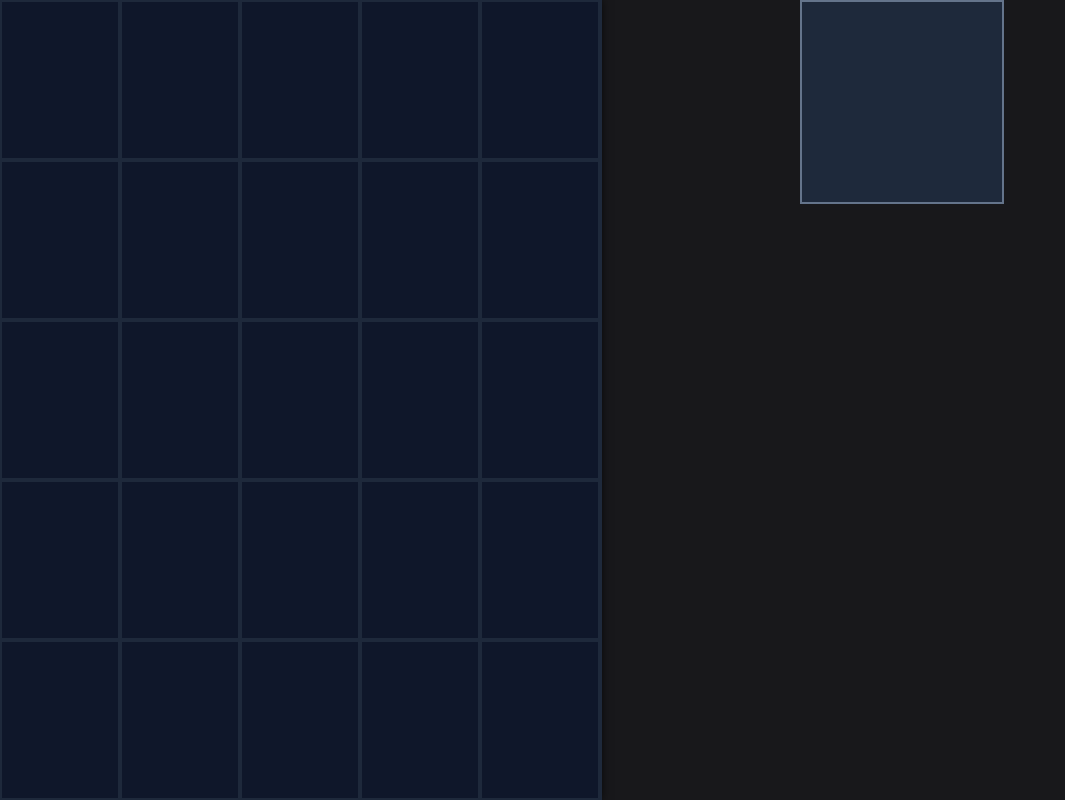
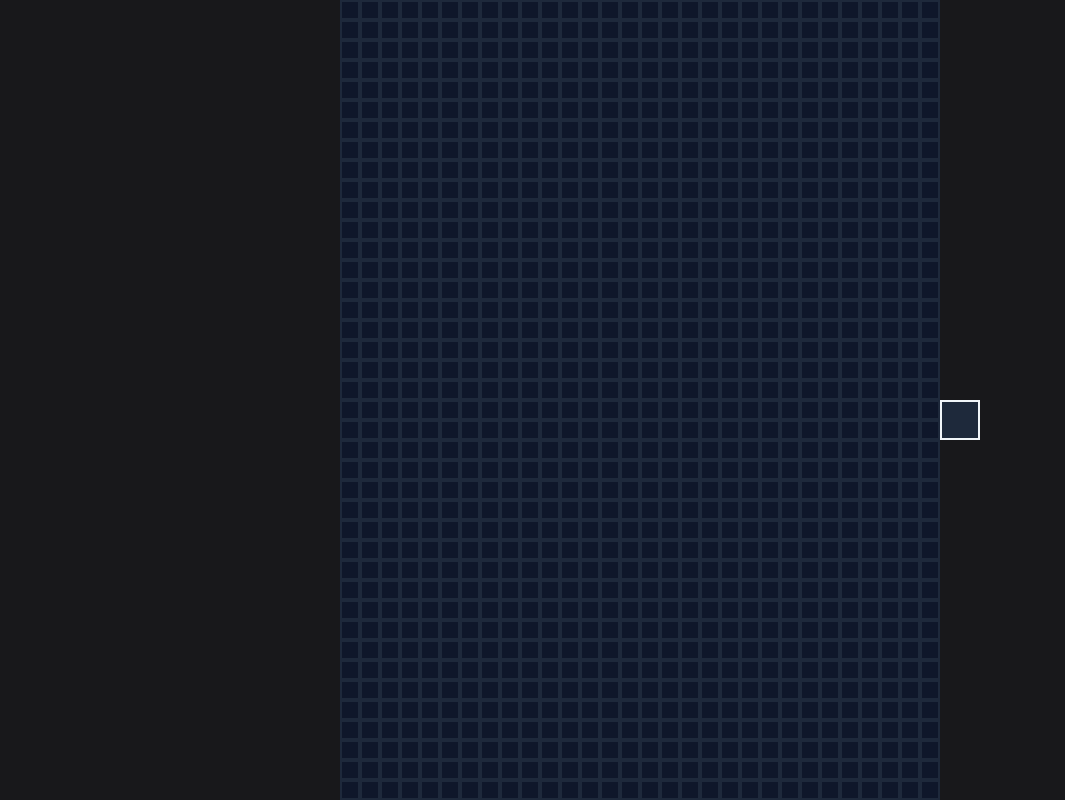
Before and after one commit to nilffej/CozyCanvas, a React (Create React App) app in the folder frontend/: page / in a window 1280 px wide. Shown: the whole page, without its empty margins (0-1065 px from the left). Built offline with nearby package versions, Linux system fonts and the light colour scheme.

Commit message:
Smooth snapping but need to change spawn coords to be relative to the stage

```diff
--- a/frontend/package.json
+++ b/frontend/package.json
@@ -46,5 +46,8 @@
       "last 1 firefox version",
       "last 1 safari version"
     ]
+  },
+  "devDependencies": {
+    "tailwindcss": "^3.3.5"
   }
 }
--- a/frontend/src/Canvas.tsx
+++ b/frontend/src/Canvas.tsx
@@ -1,6 +1,9 @@
 import { useEffect, useState, useRef, createRef } from "react";
 import Draggable from "react-draggable";
 import { Layer, Stage, Shape, Rect } from "react-konva";
+import { Easings } from "konva/lib/Tween";
+import "./index.css";
+import { spawn } from "child_process";
 
 interface Furniture {
   x: number;
@@ -8,8 +11,8 @@ interface Furniture {
   width: number;
   height: number;
   draggable: boolean;
-  fill: string;
-  stroke: string;
+  fill?: string;
+  stroke?: string;
 }
 
 interface Coords {
@@ -17,82 +20,103 @@ interface Coords {
   y: number;
 }
 
+// =======================
+// CANVAS PARAMS
+// =======================
+
+const gridSize = 20;
 const width = 600;
 const height = 800;
-const cols = 5;
-const rows = 5;
+const cols = height / gridSize;
+const rows = width / gridSize;
 
-export default function Canvas({}) {
+export default function Canvas() {
   const [furniture, setFurniture] = useState<Furniture[]>([]);
 
   const [refs, setRefs] = useState<any[]>([]);
 
-  // MouseCoords relative to Canvas
-  const [mouseCoords, setMouseCoords] = useState<Coords>({ x: 0, y: 0 });
+  const [dragging, setDragging] = useState<boolean>(false);
 
-  // Spawner Original Coords for mind check
-  const [spawnerCoords, setSpawnerCoords] = useState<Coords>({x: 0, y: 0});
-  const spawnerRef = useRef(null);
+  // To avoid DOM Errors, attach to Draggable component
+  const nodeRef = useRef(null);
 
-  const spawnWidth = 200;
+  // To get coords of stage
+  const anchorRef = useRef(null);
 
-  // const spawnFurniture = (e: any) => {
-  //   setMouseCoords({
-  //     x: e.evt.clientX - 100,
-  //     y: e.evt.clientY - 100,
-  //   });
+  // Size of a furniture square in sidebar
+  const displayWidth = 40;
 
-  //   const newRect: Furniture = {
-  //     x: e.evt.clientX - 100,
-  //     y: e.evt.clientY - 100,
-  //     width: 200,
-  //     height: 200,
-  //     draggable: true,
-  //     fill: "#1e293b",
-  //     stroke: "#64748b",
-  //   };
+  // Size of a furniture square when spawned
+  const spawnWidth = 300;
 
-  //   setFurniture([...furniture, newRect]);
-  //   setRefs([...refs, createRef()]);
-  // };
+  // ****NOTE****
+  // Mouse event coords are based on mouse -> need to calculate rect coords
+  // Rect Coords are on top left corner
+
+  const onFurnDragEnd = (e: any) => {
+    console.log(anchorRef);
+    console.log(e.target.attrs.x);
+
+    let id = Number(e.target.attrs.id);
+
+    // These coords are relevant to stage
+    let x = e.target.attrs.x;
+    let y = e.target.attrs.y;
+
+    if (x < 0) {
+      x = 0;
+    } else if (x + spawnWidth > width) {
+      x = width - spawnWidth;
+    } else {
+      let modX = x % gridSize;
+      x = x - modX + Math.round(modX / gridSize) * gridSize;
+    }
+
+    if (y < 0) {
+      y = 0;
+    } else if (y + spawnWidth > height) {
+      y = height - spawnWidth;
+    } else {
+      let modY = y % gridSize;
+      y = y - modY + Math.round(modY / gridSize) * gridSize;
+    }
+
+    refs[id]?.current.to({ x: x, y: y, easing: Easings.EaseInOut, duration: .5 });
+  };
+
+  const onDragStart = (e: any) => {
+    setDragging(true);
+  };
+
+  const onDragEnd = (e: any, data: any) => {
+    setDragging(false);
+    let dragStartCoords: Coords = {
+      x: e.pageX - e.layerX,
+      y: e.pageY - e.layerY,
+    };
+    console.log(e);
+    // console.log(dragStartCoords.x, dragStartCoords.y)
+
+    let dragEndCoords: Coords = {
+      x: dragStartCoords.x + data.x,
+      y: dragStartCoords.y + data.y,
+    };
 
 
-  const onFurnDragEnd = (e: any) => {
-    console.log(e)
-
-    let id = Number(e.target.attrs.id)
-    console.log(refs[id])
-
-
-    // Client Coords are based on mouse
-    // Rect Coords are on top left corner
-
-    let x = e.evt.clientX - 100;
-    let y = e.evt.clientY - 100;
-
-    x = x - (x % 20);
-    y = y - (y % 20);
-
-    refs[id]?.current.to({x: x, y: y})
-
-    console.log(x, y);
-}
-
-
-  const onDragEnd = (e:any, data:any) => {
-    // console.log(e, data);
-
-    // If out of bounds of canvas, then don't make anything
-    if (e.screenX > 800|| e.screenY > 800 ){
+    // If box limits are out of bounds of canvas, then don't make anything
+    if (
+      dragEndCoords.x + spawnWidth > 600 ||
+      dragEndCoords.y + spawnWidth > 800
+    ) {
       return;
     }
 
     // Might need to adjust spawn coords if we edit dimensions of the Canvas
     const newRect: Furniture = {
-      x: e.pageX - 100,
-      y: e.pageY - 100,
-      width: 200,
-      height: 200,
+      x: dragEndCoords.x,
+      y: dragEndCoords.y,
+      width: spawnWidth,
+      height: spawnWidth,
       draggable: true,
       fill: "#1e293b",
       stroke: "#64748b",
@@ -100,8 +124,9 @@ export default function Canvas({}) {
 
     setFurniture([...furniture, newRect]);
     setRefs([...refs, createRef()]);
-  }
+  };
 
+  // ** DEBUGGING USE** //
   useEffect(() => {
     // console.log(furniture);
     // console.log(refs);
@@ -110,15 +135,38 @@ export default function Canvas({}) {
     // console.log(furniture);
   }, [furniture]);
 
+  // Handling spawning and snapping of a new furniture item
+  useEffect(() => {
+    if (refs.length !== 0) {
+      let x = furniture[furniture.length - 1].x;
+      let y = furniture[furniture.length - 1].y;
+
+      let modX = x % gridSize;
+      let modY = y % gridSize;
+
+      x = x - modX + Math.round(modX / gridSize) * gridSize;
+      y = y - modY + Math.round(modY / gridSize) * gridSize;
+
+      refs[refs.length - 1].current?.to({
+        x: x,
+        y: y,
+        duration: 0.5,
+        easing: Easings.EaseInOut,
+      });
+    }
+  }, [refs, furniture]);
 
   return (
-    <div style={{display: "flex", flexDirection: "row"}}>
+    <div className="flex flex-row justify-center items-center absolute top-0 w-full h-full">
       <Stage
-        width={width + spawnWidth}
+        width={width}
         height={height}
         style={{
           display: "flex",
           width: "fit-content",
+        }}
+        onMouseEnter={(e:any) => {
+          console.log(e);
         }}
       >
         <Layer>
@@ -129,6 +177,7 @@ export default function Canvas({}) {
             height={height}
             fill="#0f172a"
             shadowBlur={10}
+            ref={anchorRef}
           ></Rect>
           <Shape
             stroke="#1e293b"
@@ -137,14 +186,15 @@ export default function Canvas({}) {
               context.lineWidth = 4;
               context.strokeStyle = "#1e293b";
               context.beginPath();
-              for (var i = 0; i <= rows; i++) {
-                context.moveTo((width / cols) * i, 0);
-                context.lineTo((width / cols) * i, height);
+              let i = 0;
+              for (i = 0; i <= rows; i++) {
+                context.moveTo(gridSize * i, 0);
+                context.lineTo(gridSize * i, height);
                 context.stroke();
               }
-              for (var i = 0; i <= cols; i++) {
-                context.moveTo(0, (height / rows) * i);
-                context.lineTo(width, (height / rows) * i);
+              for (i = 0; i <= cols; i++) {
+                context.moveTo(0, gridSize * i);
+                context.lineTo(width, gridSize * i);
                 context.stroke();
               }
 
@@ -155,23 +205,51 @@ export default function Canvas({}) {
         <Layer>
           {/* Spawn Layer */}
           {furniture.map((furn: Furniture, i: number) => {
-            return <Rect id={`${i}`} {...furn} ref={refs[i]} onDragEnd={onFurnDragEnd}/>
+            return (
+              <Rect
+                key={i}
+                id={`${i}`}
+                {...furn}
+                ref={refs[i]}
+                onDragEnd={onFurnDragEnd}
+              />
+            );
           })}
         </Layer>
       </Stage>
-      <Draggable
-        position={{x: 0, y: 0}}
-        onStop={onDragEnd}
-      >
+      <div className="relative">
         <div
+          className="border-solid bg-slate-800 border-slate-100 border-2 absolute top-0 z-0 transition-all ease-in duration-200"
           style={{
-            border: '2px solid #64748b',
-            backgroundColor: "#1e293b",
-            width: 200,
-            height: 200,
+            width: displayWidth,
+            height: displayWidth,
+            opacity: dragging ? 0 : 1,
           }}
         ></div>
-      </Draggable>
+
+        <Draggable
+          position={{ x: 0, y: 0 }}
+          onStart={onDragStart}
+          onStop={onDragEnd}
+          nodeRef={nodeRef}
+        >
+          <div
+            ref={nodeRef}
+            className="z-1 absolute bg-slate-700"
+            style={{
+              opacity: dragging ? 1 : 0,
+            }}
+          >
+            <div
+              className="absolute top-0 border-solid bg-slate-800 border-slate-100 border-2 transition-all ease-in-out duration-500"
+              style={{
+                width: dragging ? spawnWidth : displayWidth,
+                height: dragging ? spawnWidth : displayWidth,
+              }}
+            ></div>
+          </div>
+        </Draggable>
+      </div>
     </div>
   );
 }
--- /dev/null
+++ b/frontend/src/index.css
@@ -0,0 +1,3 @@
+@import "tailwindcss/base";
+@import "tailwindcss/components";
+@import "tailwindcss/utilities";
--- /dev/null
+++ b/frontend/tailwind.config.js
@@ -0,0 +1,8 @@
+/** @type {import('tailwindcss').Config} */
+module.exports = {
+  content: ["./src/*.{html,js,tsx}"],
+  theme: {
+    extend: {},
+  },
+  plugins: [],
+}
```
Also changed, not shown: 1 other file (tests, documents, lock files or other folders).
